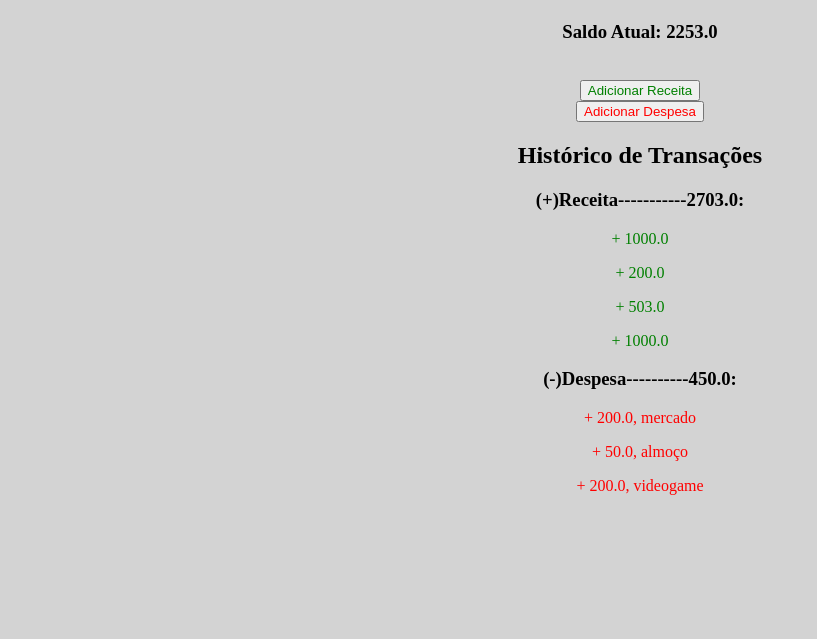
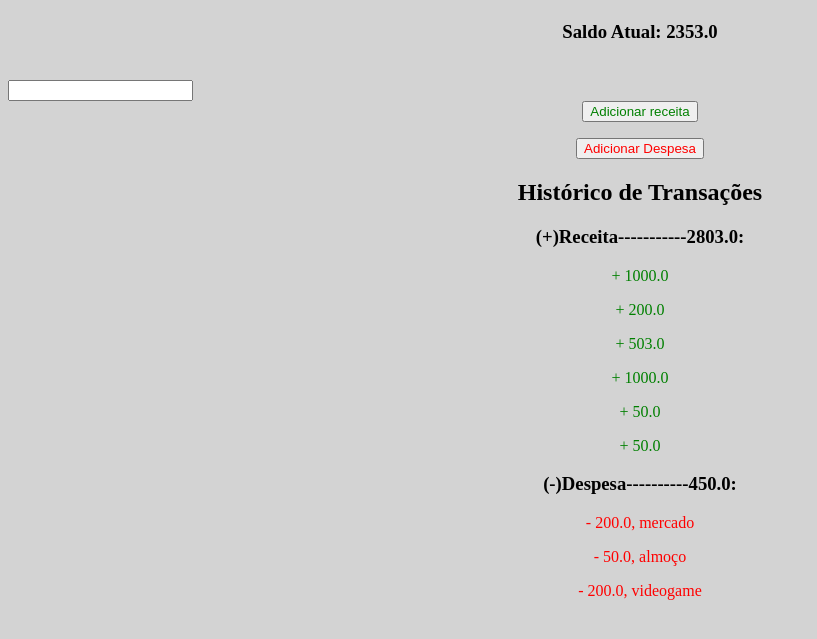
Before and after one commit to felipeunsonst/ControleFinanceiro, a Flask app: page / in a window 1280 px wide. Shown: the part 45-684 px from the top of the page, without its empty margins (0-817 px from the left). Run offline with Flask 3, Linux system fonts and the light colour scheme.

Commit message:
pequeno progresso

```diff
--- a/app.py
+++ b/app.py
@@ -1,4 +1,4 @@
-from flask import Flask, render_template
+from flask import Flask, request, render_template, redirect
 import json
 
 app = Flask(__name__)
@@ -21,6 +21,21 @@ def home():
     return render_template("index.html", transacoes=transacoes, saldo=saldo, receitas=receitas, despesas=despesas)
                         ##o "transações" da esquerda que conta no HTML##
 
+@app.route("/adicionar_receita", methods=["POST"])
+def adicionar():
+    with open('dados.json', "r", encoding='utf-8') as arquivo:
+        transacoes = json.load(arquivo)
 
+    valor = float(request.form['valor'])
+    transacoes.append({
+        "tipo": "receita",
+        "valor": valor,
+        "descricao": ""
+    })
+
+    with open('dados.json', "w", encoding='utf-8') as arquivo:
+            json.dump(transacoes, arquivo, ensure_ascii=False, indent=4)
+
+    return redirect("/")
 
 app.run(debug=True)
--- a/dados.json
+++ b/dados.json
@@ -33,5 +33,15 @@
         "tipo": "despesa",
         "valor": 200.0,
         "descricao": "videogame"
+    },
+    {
+        "tipo": "receita",
+        "valor": 50.0,
+        "descricao": ""
+    },
+    {
+        "tipo": "receita",
+        "valor": 50.0,
+        "descricao": ""
     }
 ]
--- a/templates/index.html
+++ b/templates/index.html
@@ -6,7 +6,12 @@
     <div><!--div para saldo e botões-->
         <h3 style="text-align: center;">Saldo Atual: {{ saldo }}</h3>
         <br>
-        <button style="color: green; text-align: center; display: block; margin: 0 auto;">Adicionar Receita</button>
+        <form method="post" action="/adicionar_receita">
+            <input name="valor" type="number" text-align:center>
+            <input type="submit" style="color: green; text-align: center; display: block; margin: 0 auto" value="Adicionar receita"/>
+        </form>
+
+        <!--<button style="color: green; text-align: center; display: block; margin: 0 auto;">Adicionar Receita</button>-->
         <button style="color: red; text-align: center; display: block; margin: 0 auto;">Adicionar Despesa</button>
     </div>
 
@@ -21,7 +26,7 @@
         <h3 style="text-align:center">(-)Despesa----------{{ despesas }}:</h3>
         {% for t in transacoes %}
             {% if t.tipo == "despesa" %}
-                <p style="color: red; text-align:center;">+ {{ t.valor }}, {{t.descricao}}</p>
+                <p style="color: red; text-align:center;">- {{ t.valor }}, {{t.descricao}}</p>
             {% endif %}
         {% endfor %}
     </div>
```
